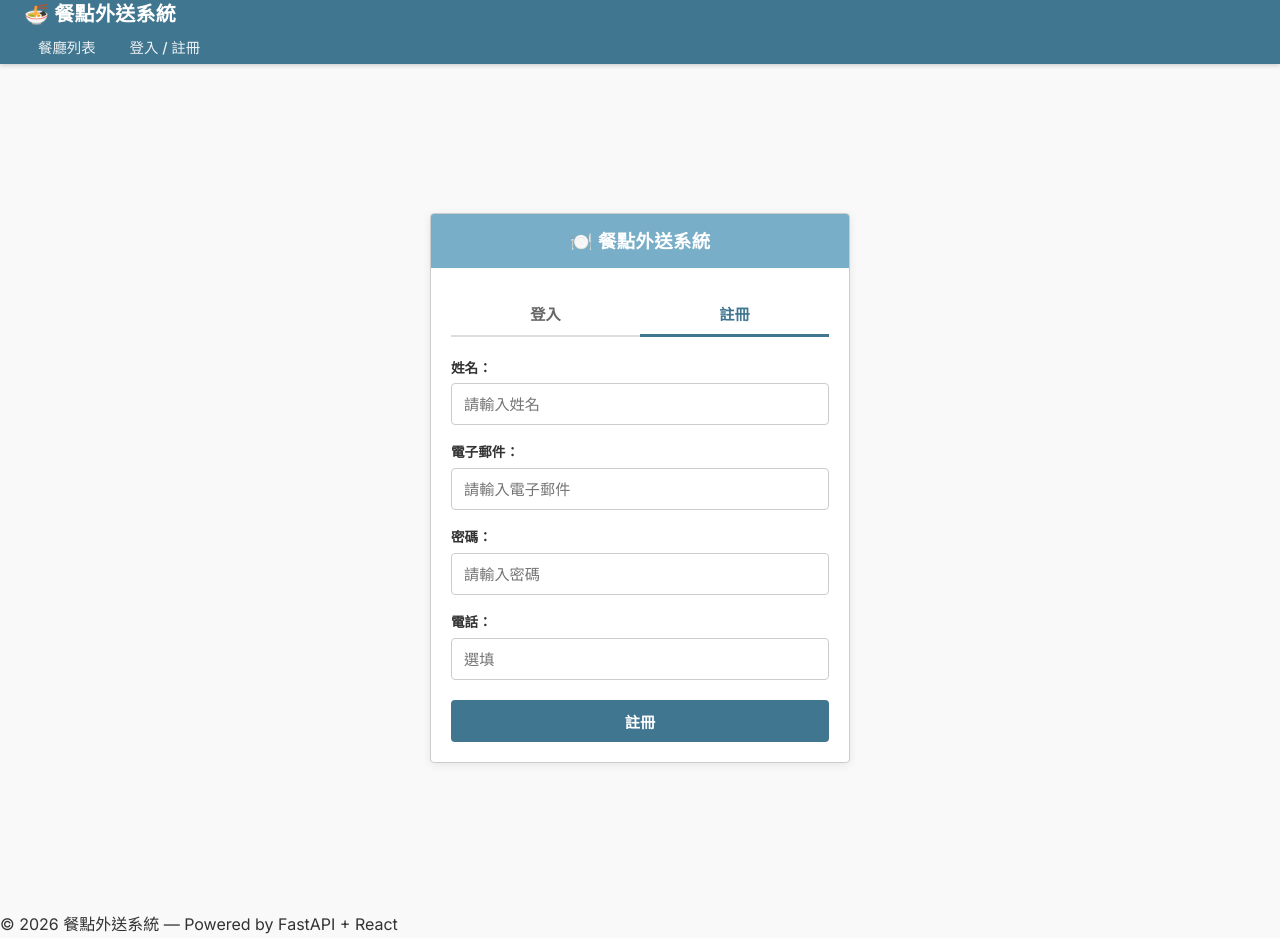
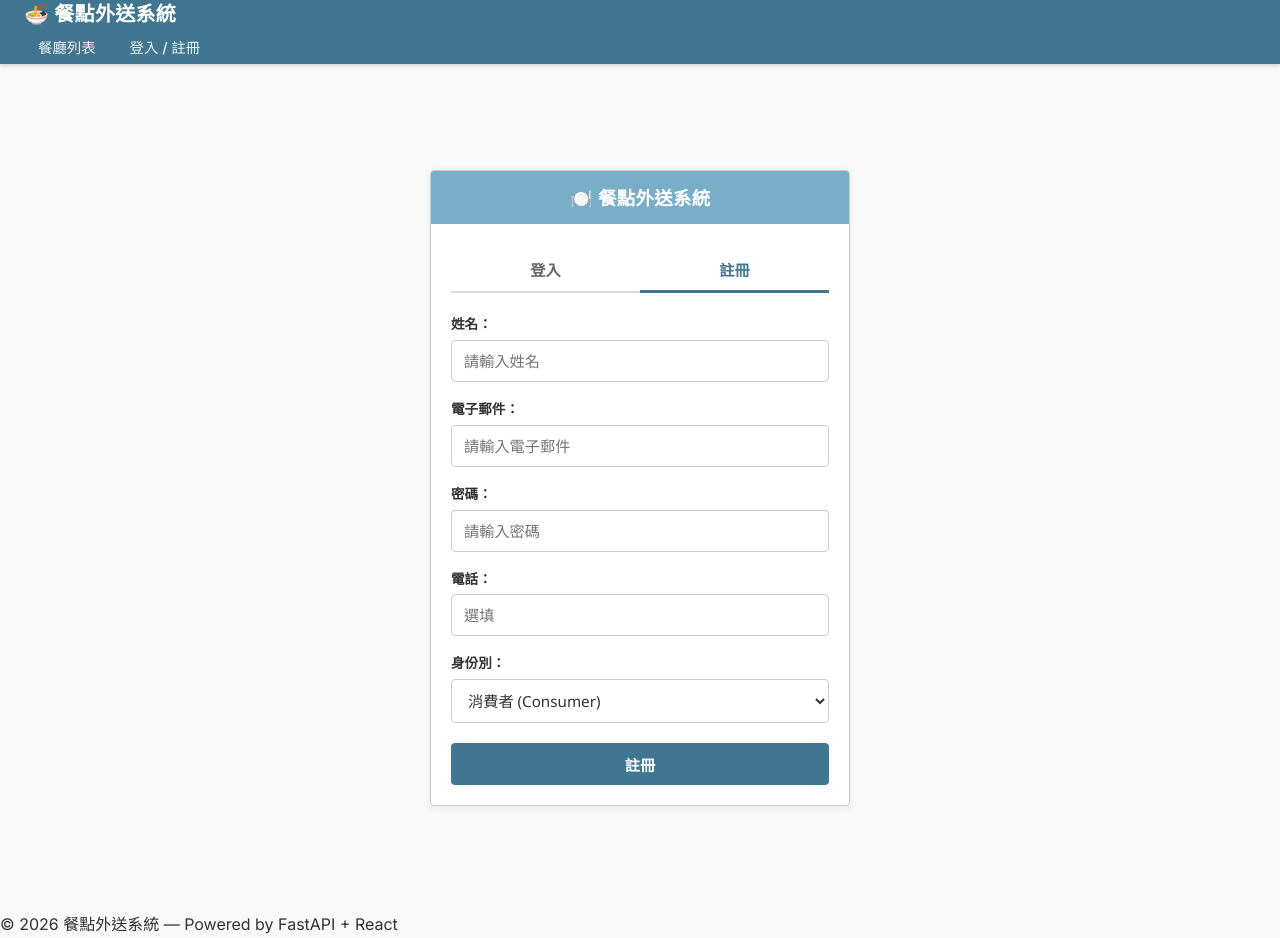
Before and after one commit to chinglin-k/Render-test, a React (Vite) app in the folder frontend/: page /login in a window 1280 px wide. Both pictures are taken after a click on the button "註冊". Built offline with nearby package versions, Linux system fonts and the light colour scheme; no server answers.

Commit message:
feat: allow role selection during user registration

```diff
--- a/frontend/src/api.js
+++ b/frontend/src/api.js
@@ -63,10 +63,10 @@ async function apiFetch(path, options = {}) {
 
 // ---------- Auth ----------
 
-export async function register(name, email, password, phone) {
+export async function register(name, email, password, phone, role) {
   return apiFetch('/auth/register', {
     method: 'POST',
-    body: JSON.stringify({ name, email, password, phone: phone || null }),
+    body: JSON.stringify({ name, email, password, phone: phone || null, role: role || 'consumer' }),
   });
 }
 
--- a/frontend/src/pages/LoginPage.jsx
+++ b/frontend/src/pages/LoginPage.jsx
@@ -9,6 +9,7 @@ export default function LoginPage({ onLogin }) {
   const [password, setPassword] = useState('')
   const [name, setName] = useState('')
   const [phone, setPhone] = useState('')
+  const [role, setRole] = useState('consumer')
   const [error, setError] = useState('')
   const [loading, setLoading] = useState(false)
 
@@ -34,7 +35,7 @@ export default function LoginPage({ onLogin }) {
     setError('')
     setLoading(true)
     try {
-      await register(name, email, password, phone)
+      await register(name, email, password, phone, role)
       const response = await login(email, password)
       setToken(response.access_token)
       setUser(response.user)
@@ -261,6 +262,18 @@ export default function LoginPage({ onLogin }) {
                     placeholder="選填"
                   />
                 </div>
+                <div className="login-form-group">
+                  <label>身份別</label>
+                  <select
+                    className="login-input"
+                    value={role}
+                    onChange={(e) => setRole(e.target.value)}
+                  >
+                    <option value="consumer">消費者 (Consumer)</option>
+                    <option value="restaurant">餐廳端 (Restaurant)</option>
+                    <option value="admin">管理員 (Admin)</option>
+                  </select>
+                </div>
                 <button className="login-btn" type="submit" disabled={loading}>
                   {loading ? '註冊中...' : '註冊'}
                 </button>
```
Also changed, not shown: 2 other files (tests, documents, lock files or other folders).
